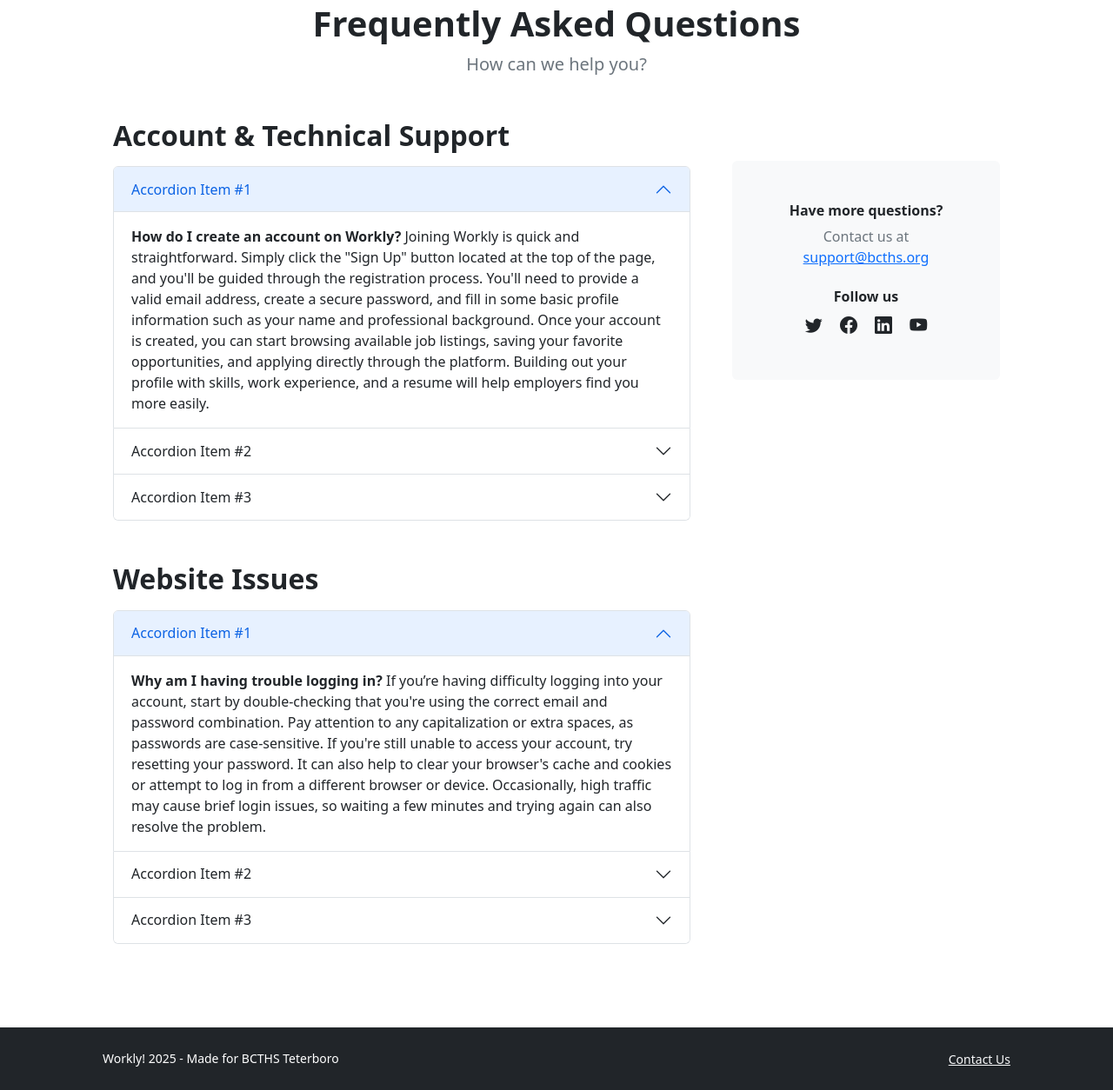
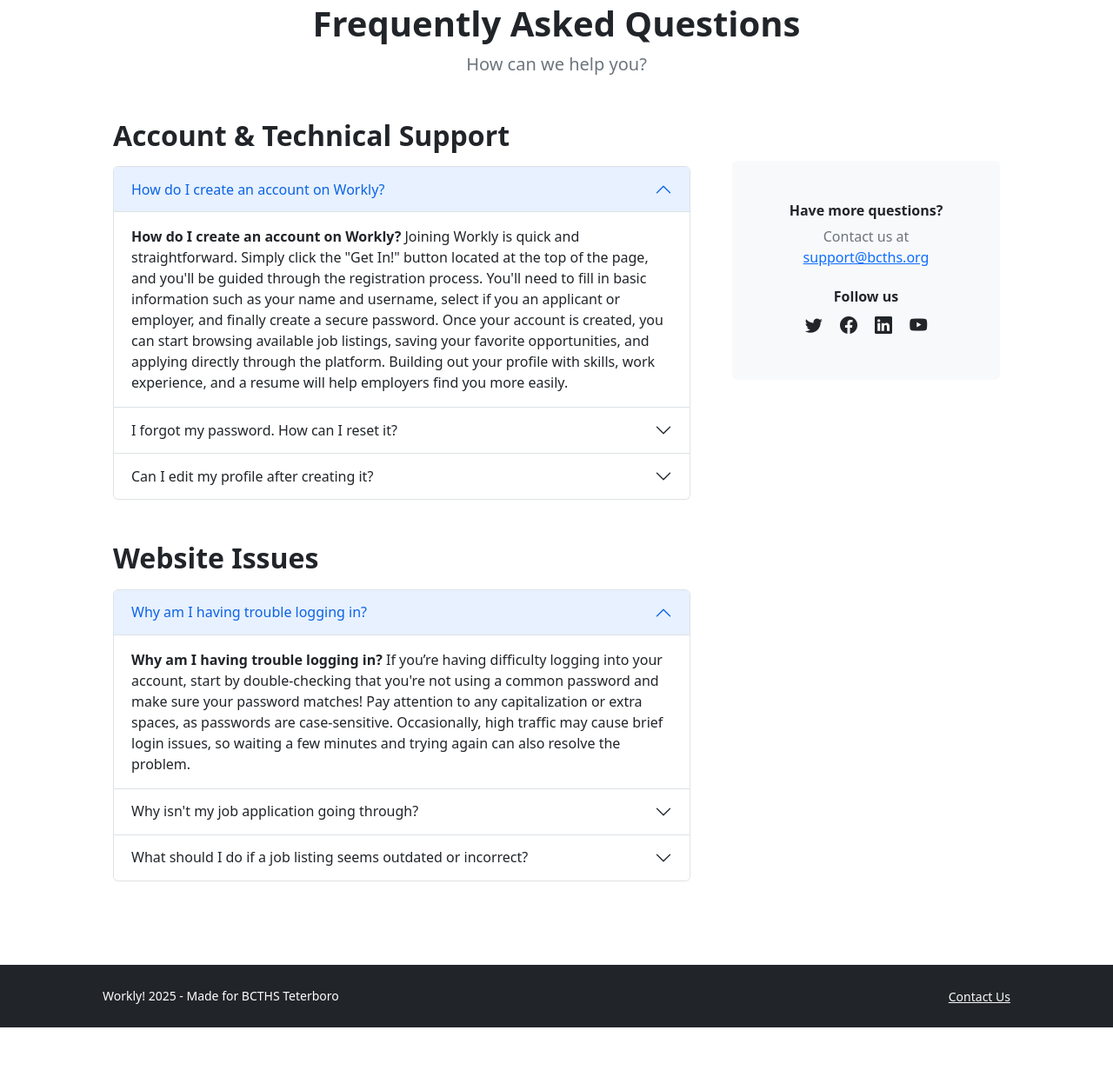
Before and after one commit to polsmo26/fbla, a Django app: page /faq/ in a window 1280 px wide. Shown: the part 173-1427 px from the top of the page at 87% size. After the commit the page ends 1355 px from the top, so only its background shows below. Run offline with Django 5.2, Linux system fonts and the light colour scheme; some libraries are stand-ins or nearby versions.

Commit message:
FINISHED
Co-authored-by: kyuril <kyuril@users.noreply.github.com>

```diff
--- a/joblistings/joblistings/views.py
+++ b/joblistings/joblistings/views.py
@@ -1,3 +1,4 @@
+#imports
 from django.shortcuts import render, get_object_or_404, redirect
 from django.core.mail import send_mail
 from django.contrib.auth.models import User
--- a/joblistings/templates/faq.html
+++ b/joblistings/templates/faq.html
@@ -12,25 +12,25 @@
                             <h2 class="fw-bolder mb-3">Account &amp; Technical Support</h2>
                             <div class="accordion mb-5" id="accordionExample">
                                 <div class="accordion-item">
-                                    <h3 class="accordion-header" id="headingOne"><button class="accordion-button" type="button" data-bs-toggle="collapse" data-bs-target="#collapseOne" aria-expanded="true" aria-controls="collapseOne">Accordion Item #1</button></h3>
+                                    <h3 class="accordion-header" id="headingOne"><button class="accordion-button" type="button" data-bs-toggle="collapse" data-bs-target="#collapseOne" aria-expanded="true" aria-controls="collapseOne">How do I create an account on Workly?</button></h3>
                                     <div class="accordion-collapse collapse show" id="collapseOne" aria-labelledby="headingOne" data-bs-parent="#accordionExample">
                                         <div class="accordion-body">
                                             <strong>How do I create an account on Workly?</strong>
-                                            Joining Workly is quick and straightforward. Simply click the "Sign Up" button located at the top of the page, and you'll be guided through the registration process. You'll need to provide a valid email address, create a secure password, and fill in some basic profile information such as your name and professional background. Once your account is created, you can start browsing available job listings, saving your favorite opportunities, and applying directly through the platform. Building out your profile with skills, work experience, and a resume will help employers find you more easily.
+                                            Joining Workly is quick and straightforward. Simply click the "Get In!" button located at the top of the page, and you'll be guided through the registration process. You'll need to fill in basic information such as your name and username, select if you an applicant or employer, and finally create a secure password. Once your account is created, you can start browsing available job listings, saving your favorite opportunities, and applying directly through the platform. Building out your profile with skills, work experience, and a resume will help employers find you more easily.
                                         </div>
                                     </div>
                                 </div>
                                 <div class="accordion-item">
-                                    <h3 class="accordion-header" id="headingTwo"><button class="accordion-button collapsed" type="button" data-bs-toggle="collapse" data-bs-target="#collapseTwo" aria-expanded="false" aria-controls="collapseTwo">Accordion Item #2</button></h3>
+                                    <h3 class="accordion-header" id="headingTwo"><button class="accordion-button collapsed" type="button" data-bs-toggle="collapse" data-bs-target="#collapseTwo" aria-expanded="false" aria-controls="collapseTwo">I forgot my password. How can I reset it?</button></h3>
                                     <div class="accordion-collapse collapse" id="collapseTwo" aria-labelledby="headingTwo" data-bs-parent="#accordionExample">
                                         <div class="accordion-body">
-                                            <strong>I forgot my password. How can I reset it?</strong>
-                                            No problem at all! If you’re unable to log into your account because of a forgotten password, head over to the login page and click the "Forgot Password?" link below the password field. You’ll be prompted to enter the email address associated with your account. After submitting your email, we’ll send you a password reset link. Follow the link, create a new password, and you’ll regain access to your account in just a few minutes. If you don’t see the email, make sure to check your spam or junk folders.
+                                            <strong>How do I view my job applications?</strong>
+                                            No problem at all! After you log into your applicant account, head over to the top and click the dropdown "Actions". After that, you will see
                                         </div>
                                     </div>
                                 </div>
                                 <div class="accordion-item">
-                                    <h3 class="accordion-header" id="headingThree"><button class="accordion-button collapsed" type="button" data-bs-toggle="collapse" data-bs-target="#collapseThree" aria-expanded="false" aria-controls="collapseThree">Accordion Item #3</button></h3>
+                                    <h3 class="accordion-header" id="headingThree"><button class="accordion-button collapsed" type="button" data-bs-toggle="collapse" data-bs-target="#collapseThree" aria-expanded="false" aria-controls="collapseThree">Can I edit my profile after creating it?</button></h3>
                                     <div class="accordion-collapse collapse" id="collapseThree" aria-labelledby="headingThree" data-bs-parent="#accordionExample">
                                         <div class="accordion-body">
                                             <strong>Can I edit my profile after creating it?</strong>
@@ -43,16 +43,16 @@
                             <h2 class="fw-bolder mb-3">Website Issues</h2>
                             <div class="accordion mb-5 mb-xl-0" id="accordionExample2">
                                 <div class="accordion-item">
-                                    <h3 class="accordion-header" id="headingOne"><button class="accordion-button" type="button" data-bs-toggle="collapse" data-bs-target="#collapseOne2" aria-expanded="true" aria-controls="collapseOne2">Accordion Item #1</button></h3>
+                                    <h3 class="accordion-header" id="headingOne"><button class="accordion-button" type="button" data-bs-toggle="collapse" data-bs-target="#collapseOne2" aria-expanded="true" aria-controls="collapseOne2">Why am I having trouble logging in?</button></h3>
                                     <div class="accordion-collapse collapse show" id="collapseOne2" aria-labelledby="headingOne" data-bs-parent="#accordionExample2">
                                         <div class="accordion-body">
                                             <strong>Why am I having trouble logging in?</strong>
-                                            If you’re having difficulty logging into your account, start by double-checking that you're using the correct email and password combination. Pay attention to any capitalization or extra spaces, as passwords are case-sensitive. If you're still unable to access your account, try resetting your password. It can also help to clear your browser's cache and cookies or attempt to log in from a different browser or device. Occasionally, high traffic may cause brief login issues, so waiting a few minutes and trying again can also resolve the problem.
+                                            If you’re having difficulty logging into your account, start by double-checking that you're not using a common password and make sure your password matches! Pay attention to any capitalization or extra spaces, as passwords are case-sensitive. Occasionally, high traffic may cause brief login issues, so waiting a few minutes and trying again can also resolve the problem.
                                         </div>
                                     </div>
                                 </div>
                                 <div class="accordion-item">
-                                    <h3 class="accordion-header" id="headingTwo"><button class="accordion-button collapsed" type="button" data-bs-toggle="collapse" data-bs-target="#collapseTwo2" aria-expanded="false" aria-controls="collapseTwo2">Accordion Item #2</button></h3>
+                                    <h3 class="accordion-header" id="headingTwo"><button class="accordion-button collapsed" type="button" data-bs-toggle="collapse" data-bs-target="#collapseTwo2" aria-expanded="false" aria-controls="collapseTwo2">Why isn't my job application going through?</button></h3>
                                     <div class="accordion-collapse collapse" id="collapseTwo2" aria-labelledby="headingTwo" data-bs-parent="#accordionExample2">
                                         <div class="accordion-body">
                                             <strong>Why isn't my job application going through?</strong>
@@ -61,11 +61,11 @@
                                     </div>
                                 </div>
                                 <div class="accordion-item">
-                                    <h3 class="accordion-header" id="headingThree"><button class="accordion-button collapsed" type="button" data-bs-toggle="collapse" data-bs-target="#collapseThree2" aria-expanded="false" aria-controls="collapseThree2">Accordion Item #3</button></h3>
+                                    <h3 class="accordion-header" id="headingThree"><button class="accordion-button collapsed" type="button" data-bs-toggle="collapse" data-bs-target="#collapseThree2" aria-expanded="false" aria-controls="collapseThree2">What should I do if a job listing seems outdated or incorrect?</button></h3>
                                     <div class="accordion-collapse collapse" id="collapseThree2" aria-labelledby="headingThree" data-bs-parent="#accordionExample2">
                                         <div class="accordion-body">
                                             <strong>What should I do if a job listing seems outdated or incorrect?</strong>
-                                            We strive to keep our job listings as accurate and up-to-date as possible. However, if you come across a job posting that appears to be outdated, closed, or contains incorrect information, we encourage you to let us know. You can report the listing directly by clicking the "Report Job" button found on the job’s detail page. Provide any relevant details so our team can review and take appropriate action. Your feedback helps us maintain a high-quality experience for all users and ensures that the opportunities on Workly remain reliable.
+                                            We strive to keep our job listings as accurate and up-to-date as possible. However, if you come across a job posting that appears to be outdated, closed, or contains incorrect information, we encourage you to let us know. You can report the listing directly by clicking the "Contact" button found on the navigation bar. Provide any relevant details so our team can review and take appropriate action. Your feedback helps us maintain a high-quality experience for all users and ensures that the opportunities on Workly remain reliable.
                                         </div>
                                     </div>
                                 </div>
```
Also changed, not shown: joblistings/db.sqlite3, joblistings/media/resumes/sample-resume_vAiexC4.jpg (added).
